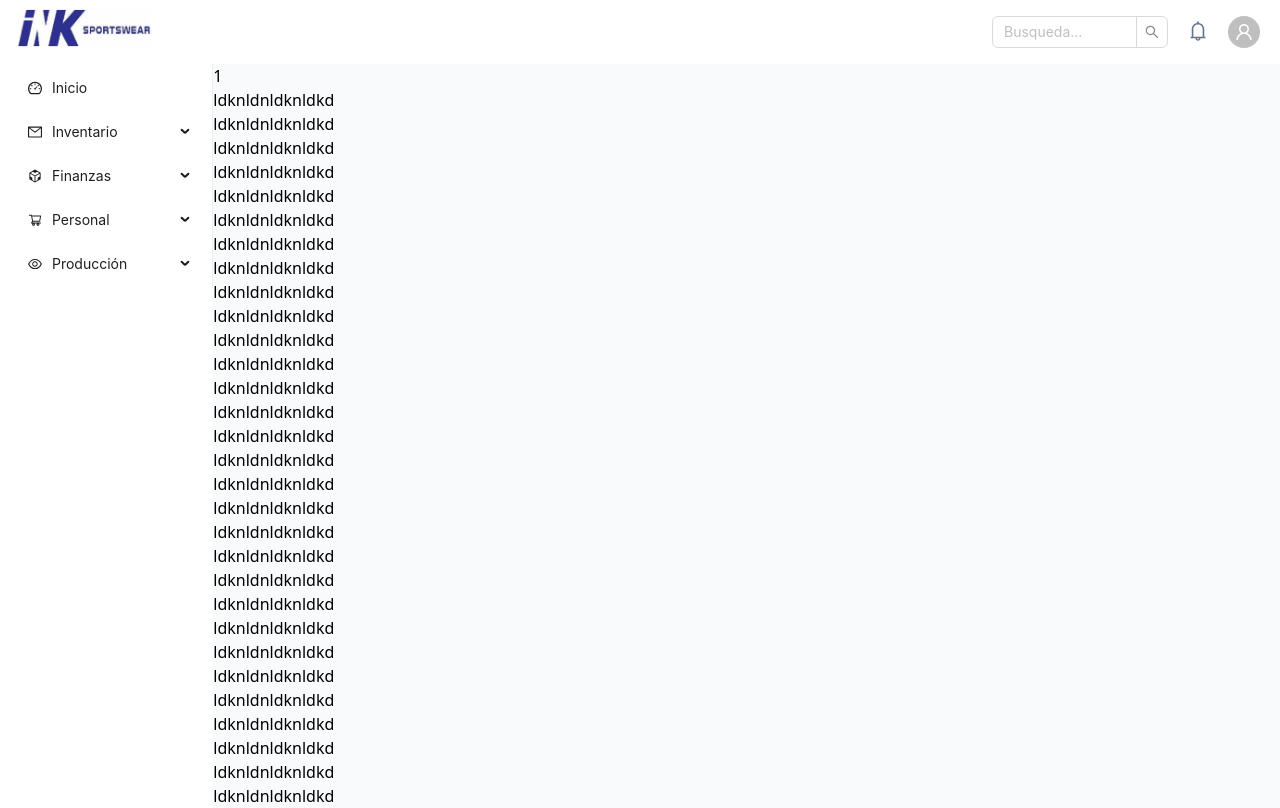
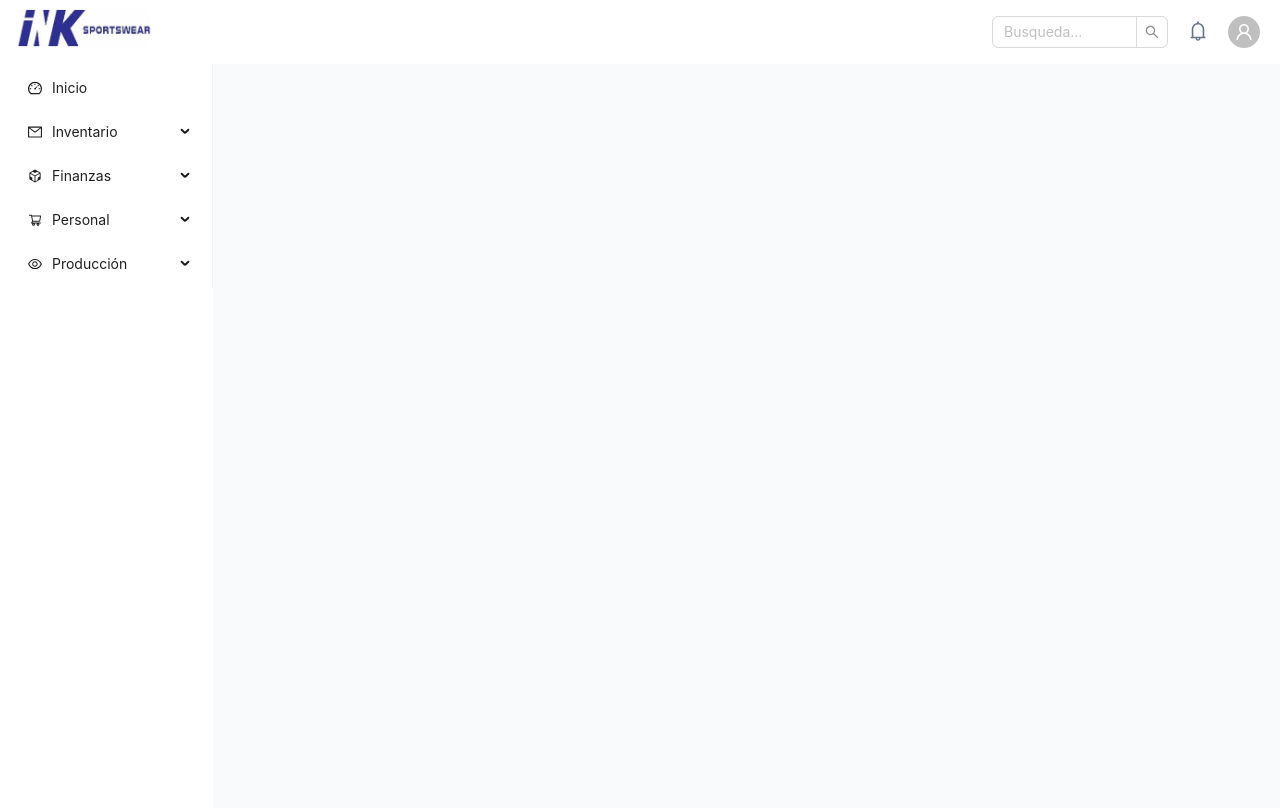
Before and after one commit to MarcoPalom/Reactink, a React (Create React App) app: page /inventario/productos in a window 1280 px wide. Built offline with nearby package versions, Linux system fonts and the light colour scheme.

Commit message:
Add routing

```diff
--- a/package.json
+++ b/package.json
@@ -16,6 +16,7 @@
     "prettier": "^3.2.5",
     "react": "^18.2.0",
     "react-dom": "^18.2.0",
+    "react-router-dom": "^6.22.3",
     "react-scripts": "5.0.1",
     "sass": "^1.74.1",
     "typescript": "^4.9.5",
--- a/src/App.tsx
+++ b/src/App.tsx
@@ -1,111 +1,22 @@
-import React from 'react';
-import SideNav from "components/side-nav/SideNav";
-import TopNav from "components/top-nav/TopNav";
+import React from 'react'
+import SideNav from 'components/side-nav/SideNav'
+import TopNav from 'components/top-nav/TopNav'
+import AppRoutes from 'routes'
 
 function App() {
-    return (
-        <div className=''>
-            <div className='w-screen flex flex-row'>
-                <SideNav/>
-                <div className='w-full'>
-                    <TopNav/>
-                    <div className='overflow-y-scroll h-[calc(100vh-3.5rem)] pb-10 bg-slate-50'>
-                        {/*<Routes/>*/}
-                        <div>1</div>
-                        <div>ldknldnldknldkd</div>
-                        <div>ldknldnldknldkd</div>
-                        <div>ldknldnldknldkd</div>
-                        <div>ldknldnldknldkd</div>
-                        <div>ldknldnldknldkd</div>
-                        <div>ldknldnldknldkd</div>
-                        <div>ldknldnldknldkd</div>
-                        <div>ldknldnldknldkd</div>
-                        <div>ldknldnldknldkd</div>
-                        <div>ldknldnldknldkd</div>
-                        <div>ldknldnldknldkd</div>
-                        <div>ldknldnldknldkd</div>
-                        <div>ldknldnldknldkd</div>
-                        <div>ldknldnldknldkd</div>
-                        <div>ldknldnldknldkd</div>
-                        <div>ldknldnldknldkd</div>
-                        <div>ldknldnldknldkd</div>
-                        <div>ldknldnldknldkd</div>
-                        <div>ldknldnldknldkd</div>
-                        <div>ldknldnldknldkd</div>
-                        <div>ldknldnldknldkd</div>
-                        <div>ldknldnldknldkd</div>
-                        <div>ldknldnldknldkd</div>
-                        <div>ldknldnldknldkd</div>
-                        <div>ldknldnldknldkd</div>
-                        <div>ldknldnldknldkd</div>
-                        <div>ldknldnldknldkd</div>
-                        <div>ldknldnldknldkd</div>
-                        <div>ldknldnldknldkd</div>
-                        <div>ldknldnldknldkd</div>
-                        <div>ldknldnldknldkd</div>
-                        <div>ldknldnldknldkd</div>
-                        <div>ldknldnldknldkd</div>
-                        <div>ldknldnldknldkd</div>
-                        <div>ldknldnldknldkd</div>
-                        <div>ldknldnldknldkd</div>
-                        <div>ldknldnldknldkd</div>
-                        <div>ldknldnldknldkd</div>
-                        <div>ldknldnldknldkd</div>
-                        <div>ldknldnldknldkd</div>
-                        <div>ldknldnldknldkd</div>
-                        <div>ldknldnldknldkd</div>
-                        <div>ldknldnldknldkd</div>
-                        <div>ldknldnldknldkd</div>
-                        <div>ldknldnldknldkd</div>
-                        <div>ldknldnldknldkd</div>
-                        <div>ldknldnldknldkd</div>
-                        <div>ldknldnldknldkd</div>
-                        <div>ldknldnldknldkd</div>
-                        <div>ldknldnldknldkd</div>
-                        <div>ldknldnldknldkd</div>
-                        <div>ldknldnldknldkd</div>
-                        <div>ldknldnldknldkd</div>
-                        <div>ldknldnldknldkd</div>
-                        <div>ldknldnldknldkd</div>
-                        <div>ldknldnldknldkd</div>
-                        <div>ldknldnldknldkd</div>
-                        <div>ldknldnldknldkd</div>
-                        <div>ldknldnldknldkd</div>
-                        <div>ldknldnldknldkd</div>
-                        <div>ldknldnldknldkd</div>
-                        <div>ldknldnldknldkd</div>
-                        <div>ldknldnldknldkd</div>
-                        <div>ldknldnldknldkd</div>
-                        <div>ldknldnldknldkd</div>
-                        <div>ldknldnldknldkd</div>
-                        <div>ldknldnldknldkd</div>
-                        <div>ldknldnldknldkd</div>
-                        <div>ldknldnldknldkd</div>
-                        <div>ldknldnldknldkd</div>
-                        <div>ldknldnldknldkd</div>
-                        <div>ldknldnldknldkd</div>
-                        <div>ldknldnldknldkd</div>
-                        <div>ldknldnldknldkd</div>
-                        <div>ldknldnldknldkd</div>
-                        <div>ldknldnldknldkd</div>
-                        <div>ldknldnldknldkd</div>
-                        <div>ldknldnldknldkd</div>
-                        <div>ldknldnldknldkd</div>
-                        <div>ldknldnldknldkd</div>
-                        <div>ldknldnldknldkd</div>
-                        <div>ldknldnldknldkd</div>
-                        <div>ldknldnldknldkd</div>
-                        <div>ldknldnldknldkd</div>
-                        <div>ldknldnldknldkd</div>
-                        <div>ldknldnldknldkd</div>
-                        <div>ldknldnldknldkd</div>
-                        <div>ldknldnldknldkd</div>
-                        <div>2</div>
-                    </div>
-                </div>
-            </div>
+  return (
+    <div className="">
+      <div className="w-screen flex flex-row">
+        <SideNav />
+        <div className="w-full">
+          <TopNav />
+          <div className="overflow-y-scroll h-[calc(100vh-3.5rem)] pb-10 bg-slate-50">
+            <AppRoutes />
+          </div>
         </div>
-    );
+      </div>
+    </div>
+  )
 }
 
-export default App;
+export default App
--- a/src/components/side-nav/SideNav.tsx
+++ b/src/components/side-nav/SideNav.tsx
@@ -2,6 +2,7 @@ import Logo from 'assets/img/logo.png'
 import {Menu, MenuProps} from "antd";
 import {CodeSandboxOutlined, DashboardOutlined, EyeOutlined, MailOutlined, ShoppingCartOutlined} from "@ant-design/icons";
 import React from "react";
+import {useNavigate} from "react-router-dom";
 
 type MenuItem = Required<MenuProps>['items'][number];
 
@@ -21,14 +22,14 @@ const getItem = (
     } as MenuItem;
 }
 const SideNav = () => {
-
+    const navigate = useNavigate();
 
     const items: MenuProps['items'] = [
-        getItem('Inicio', 'home', <DashboardOutlined/>),
+        getItem('Inicio', '/', <DashboardOutlined/>),
 
         getItem('Inventario', 'stock', <MailOutlined/>, [
-            getItem('Lista de productos', 'stock-1'),
-            getItem('Añadir productos', 'stock-2'),
+            getItem('Lista de productos', '/productos'),
+            getItem('Añadir productos', '/productos/5131153'),
             getItem('Lista de categorías', 'stock-3'),
             getItem('Añadir categorías', 'stock-4'),
         ]),
@@ -63,6 +64,9 @@ const SideNav = () => {
                 <Menu
                     mode="inline"
                     items={items}
+                    onClick={(e) => {
+                        navigate(e.key)
+                    }}
                 />
             </div>
         </div>
--- a/src/index.tsx
+++ b/src/index.tsx
@@ -1,22 +1,22 @@
-import React from 'react';
-import ReactDOM from 'react-dom/client';
+import React from 'react'
+import ReactDOM from 'react-dom/client'
+import { BrowserRouter as Router } from 'react-router-dom'
 
-import App from './App';
-import reportWebVitals from './reportWebVitals';
+import App from './App'
+import reportWebVitals from './reportWebVitals'
 import 'assets/styles/style.scss'
 import 'assets/styles/index.css'
 
-
-const root = ReactDOM.createRoot(
-  document.getElementById('root') as HTMLElement
-);
+const root = ReactDOM.createRoot(document.getElementById('root') as HTMLElement)
 root.render(
   <React.Fragment>
-    <App />
+    <Router>
+      <App />
+    </Router>
   </React.Fragment>
-);
+)
 
 // If you want to start measuring performance in your app, pass a function
 // to log results (for example: reportWebVitals(console.log))
 // or send to an analytics endpoint. Learn more: https://bit.ly/CRA-vitals
-reportWebVitals();
+reportWebVitals()
--- /dev/null
+++ b/src/pages/home-page/HomePage.tsx
@@ -0,0 +1,9 @@
+const HomePage = () => {
+    return (
+        <div>
+            Home page
+        </div>
+    )
+}
+
+export default HomePage
--- /dev/null
+++ b/src/pages/products/product-detail/ProductDetail.tsx
@@ -0,0 +1,9 @@
+import { useParams } from 'react-router-dom'
+
+// @ts-ignore
+const ProductDetail = () => {
+  const params = useParams()
+  return <div>ProductDetail: {params.productId}</div>
+}
+
+export default ProductDetail
--- /dev/null
+++ b/src/pages/products/product-list/ProductList.tsx
@@ -0,0 +1,7 @@
+import React from 'react'
+
+const ProductList = () => {
+  return <div>ProductList</div>
+}
+
+export default ProductList
--- /dev/null
+++ b/src/routes.tsx
@@ -0,0 +1,18 @@
+import { BrowserRouter as Router, Routes, Route } from 'react-router-dom';
+import HomePage from "pages/home-page/HomePage";
+import ProductList from "pages/products/product-list/ProductList";
+import ProductDetail from "pages/products/product-detail/ProductDetail";
+
+const AppRoutes = () => {
+    return (
+
+            <Routes>
+                <Route path="/" element={<HomePage />} />
+                <Route path="/productos" element={<ProductList />} />
+                <Route path="/productos/:productId" element={<ProductDetail />} />
+            </Routes>
+
+    )
+}
+
+export default AppRoutes
```
Also changed, not shown: 1 other file (tests, documents, lock files or other folders).
